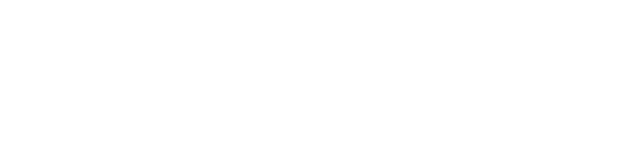
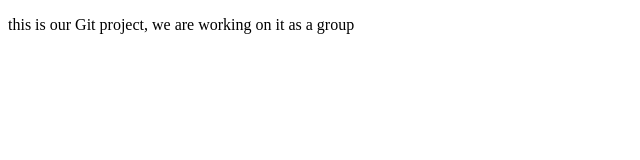
Before and after one commit to OsaidM/trying_conflicts, a plain HTML site: page index.html in a window 1280 px wide. Shown: the whole page, without its empty margins (0-640 px from the left). Drawn offline with Linux system fonts and the light colour scheme.

Commit message:
file modified

```diff
--- a/index.html
+++ b/index.html
@@ -6,6 +6,7 @@
   <title>Document</title>
 </head>
 <body>
+  <p> this is our Git project, we are working on it as a group</p>
 
 </body>
 </html>
```
